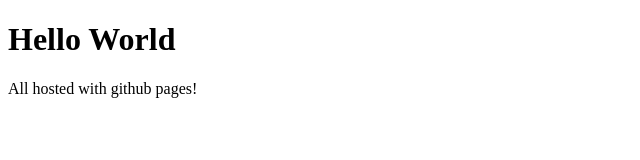
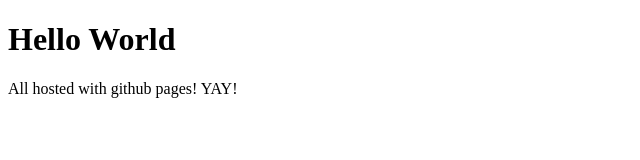
Before and after one commit to TheArrayIndex/TheArrayIndex.github.io, a plain HTML site: page index.html in a window 1280 px wide. Shown: the full height of the page, 0-640 px from the left. Drawn offline with Linux system fonts and the light colour scheme.

Commit message:
Update index.html

```diff
--- a/index.html
+++ b/index.html
@@ -2,6 +2,6 @@
 <html>
 <body>
 <h1>Hello World</h1>
-<p>All hosted with github pages!</p>
+<p>All hosted with github pages! YAY!</p>
 </body>
 </html>
```
